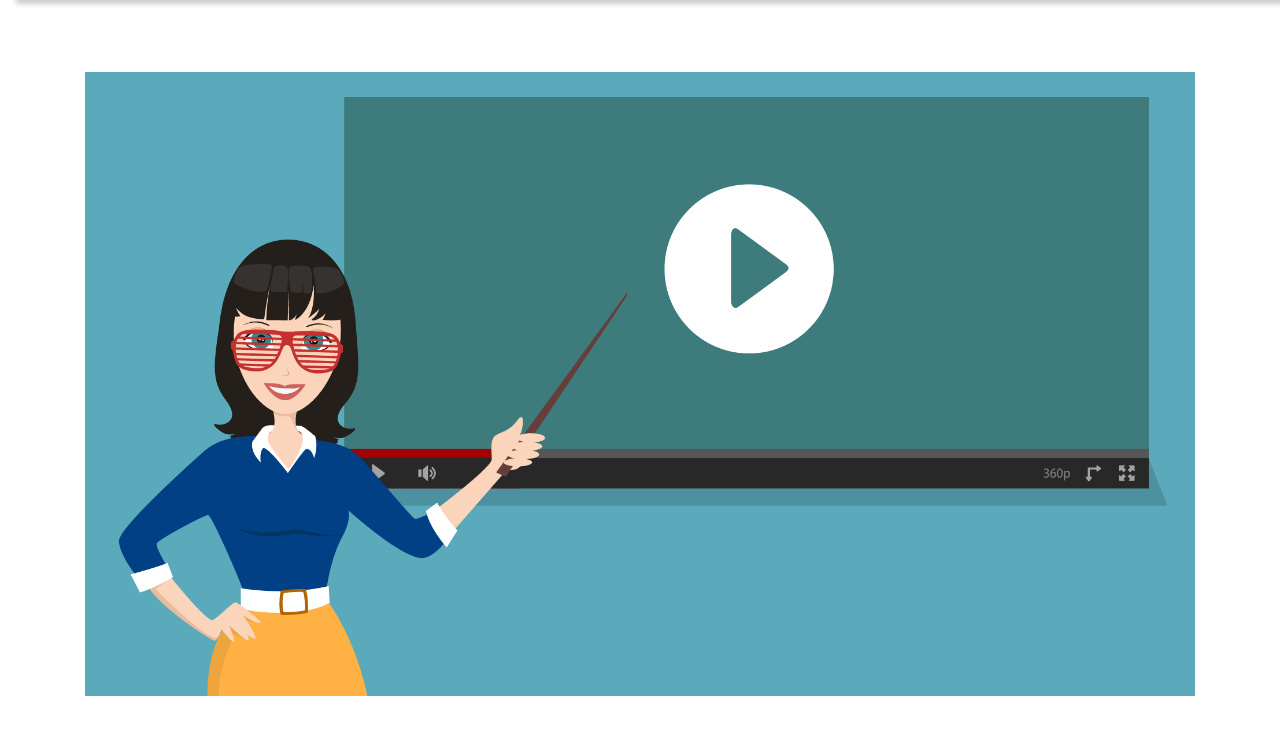
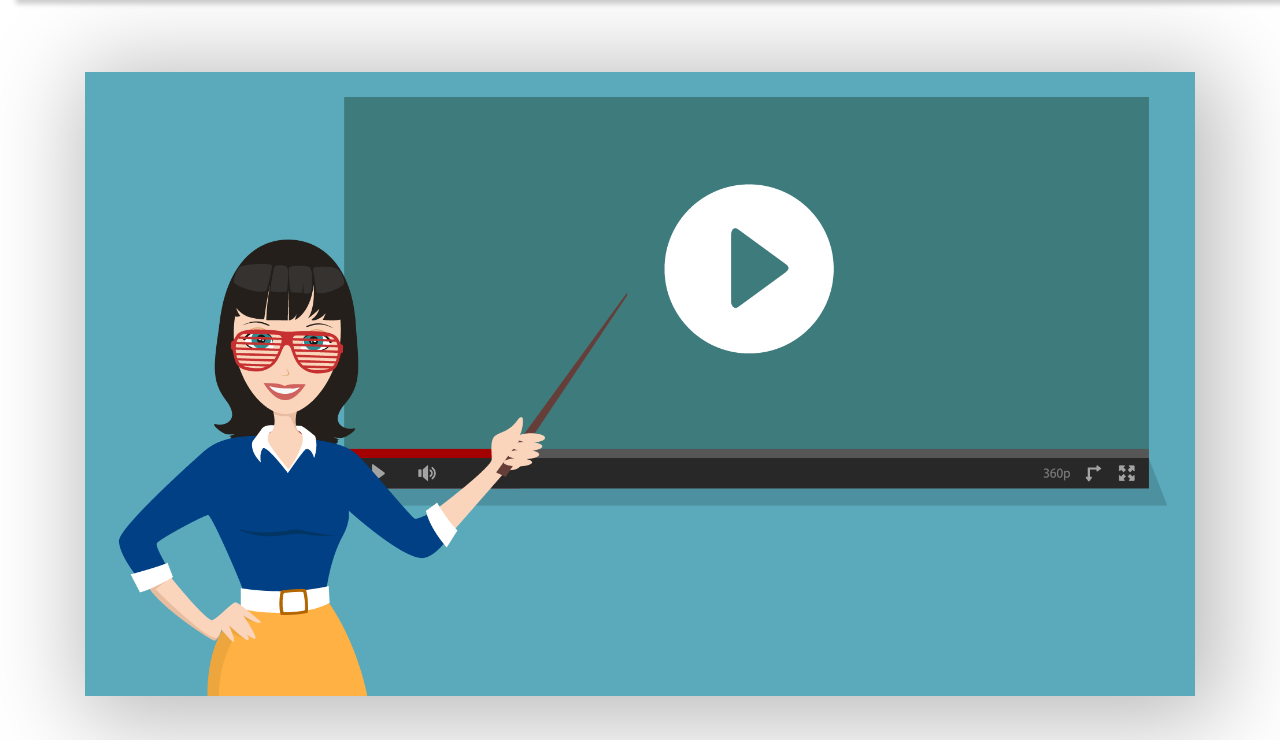
Before and after one commit to christophergeiger3/Syllavid, a PHP site: page / in a window 1280 px wide. Shown: the part 60-800 px from the top of the page. Run offline with PHP 8.4, Linux system fonts and the light colour scheme.

Commit message:
Add shadow to main_img

```diff
--- a/index.html
+++ b/index.html
@@ -18,7 +18,7 @@
       </nav>
       <br></br>
       <div id="main_img_row" class="container">
-        <img src="img/teacher-01.png" class="mx-auto" />
+        <img src="img/teacher-01.png" class="mx-auto" id="main_img" />
       </div>
     </body>
 </html>
--- a/stylesheet.css
+++ b/stylesheet.css
@@ -48,3 +48,9 @@ img {
     cursor: pointer;
     border-radius: 6px;
 }
+
+#main_img {
+  -webkit-box-shadow: 10px 10px 87px 14px rgba(0,0,0,0.28);
+  -moz-box-shadow: 10px 10px 87px 14px rgba(0,0,0,0.28);
+  box-shadow: 10px 10px 87px 14px rgba(0,0,0,0.28);
+}
```
